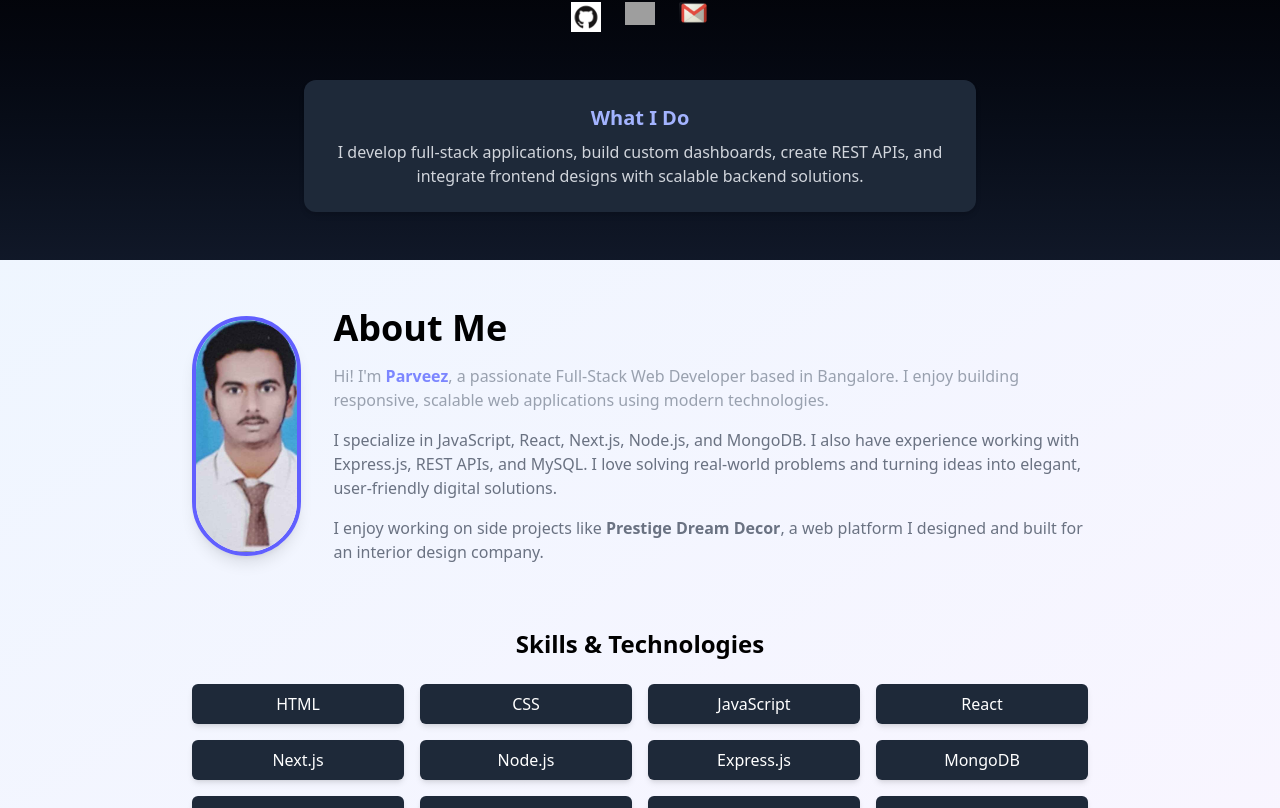
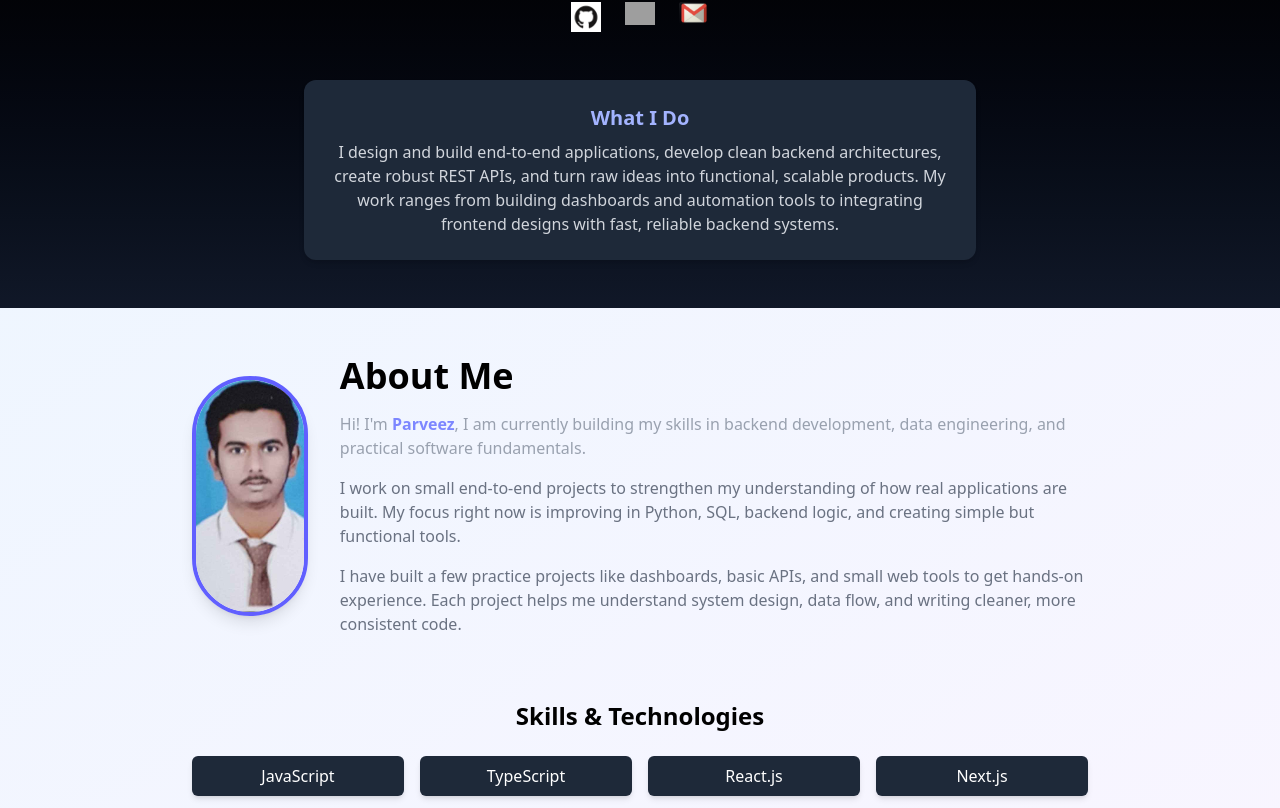
Before and after one commit to Parveez19/Portfolio-website, a Next.js app: page / in a window 1280 px wide. Shown: the part 846-1654 px from the top of the page. Built offline with nearby package versions, Linux system fonts and the light colour scheme; grey boxes are pictures that could not be loaded.

Commit message:
Updating descriptions

```diff
--- a/app/about/page.tsx
+++ b/app/about/page.tsx
@@ -28,13 +28,15 @@ export default function About() {
           <div>
             <h1 className="text-4xl font-bold mb-4 text-black">About Me</h1>
             <p className="text-gray-400 mb-4">
-              Hi! I'm <span className="text-indigo-400 font-semibold">Parveez</span>, a passionate Full-Stack Web Developer based in Bangalore. I enjoy building responsive, scalable web applications using modern technologies.
+              Hi! I'm <span className="text-indigo-400 font-semibold">Parveez</span>, I am currently building my skills in backend development, data engineering, and practical software fundamentals.
             </p>
             <p className="text-gray-500 mb-4">
-              I specialize in JavaScript, React, Next.js, Node.js, and MongoDB. I also have experience working with Express.js, REST APIs, and MySQL. I love solving real-world problems and turning ideas into elegant, user-friendly digital solutions.
+              I work on small end-to-end projects to strengthen my understanding of how real applications are built.
+              My focus right now is improving in Python, SQL, backend logic, and creating simple but functional tools.
             </p>
             <p className="text-gray-500">
-             I enjoy working on side projects like <strong>Prestige Dream Decor</strong>, a web platform I designed and built for an interior design company.
+             I have built a few practice projects like dashboards, basic APIs, and small web tools to get hands-on experience.
+             Each project helps me understand system design, data flow, and writing cleaner, more consistent code.
             </p>
           </div>
         </section>
@@ -44,18 +46,22 @@ export default function About() {
           <h2 className="text-2xl font-bold mb-6 text-center text-black">Skills & Technologies</h2>
           <div className="grid grid-cols-2 md:grid-cols-4 gap-4 text-center">
             {[
-              'HTML',
-              'CSS',
+
                 'JavaScript',
-              'React',
+                'TypeScript',
+                'React.js',
                 'Next.js',
                 'Node.js',
                 'Express.js',
+                'Python',
+                'SQL',
+                'MySQL',
                 'MongoDB',
-              'MySQL',
+                'REST APIs',
                 'Tailwind CSS',
-              'Git/GitHub',
-              'REST APIs',
+                'Git & GitHub'
+
+
             ].map((skill) => (
               <span
                 key={skill}
--- a/app/components/home.tsx
+++ b/app/components/home.tsx
@@ -20,7 +20,7 @@ export default function Home() {
             <a href="https://github.com/Parveez19" target="_blank" rel="noopener noreferrer">
               <Image src="/github.png" alt="GitHub" width={30} height={30} />
             </a>
-            <a href="https://www.linkedin.com/in/parveez-ahmed-5b8423227" target="_blank" rel="noopener noreferrer">
+            <a href="https://www.linkedin.com/in/parveez-ahmed" target="_blank" rel="noopener noreferrer">
               <Image src="/linkedin.png" alt="LinkedIn" width={30} height={30} />
             </a>
             <a href="mailto:ahmedparveez090@gmail.com">
@@ -31,8 +31,8 @@ export default function Home() {
          <ScrollSection className="max-w-2xl mx-auto bg-gray-800 p-6 rounded-xl shadow-md">
   <h2 className="text-xl font-semibold mb-2 text-indigo-300">What I Do</h2>
   <p className="text-gray-300">
-    I develop full-stack applications, build custom dashboards, create REST APIs, and integrate frontend
-    designs with scalable backend solutions.
+    I design and build end-to-end applications, develop clean backend architectures, create robust REST APIs, and turn raw ideas into functional, scalable products.
+My work ranges from building dashboards and automation tools to integrating frontend designs with fast, reliable backend systems.
   </p>
 </ScrollSection>
         </section>
```
Also changed, not shown: tsconfig.json (+19 -5 lines). Lines whose indentation alone changed are shown as unchanged.
